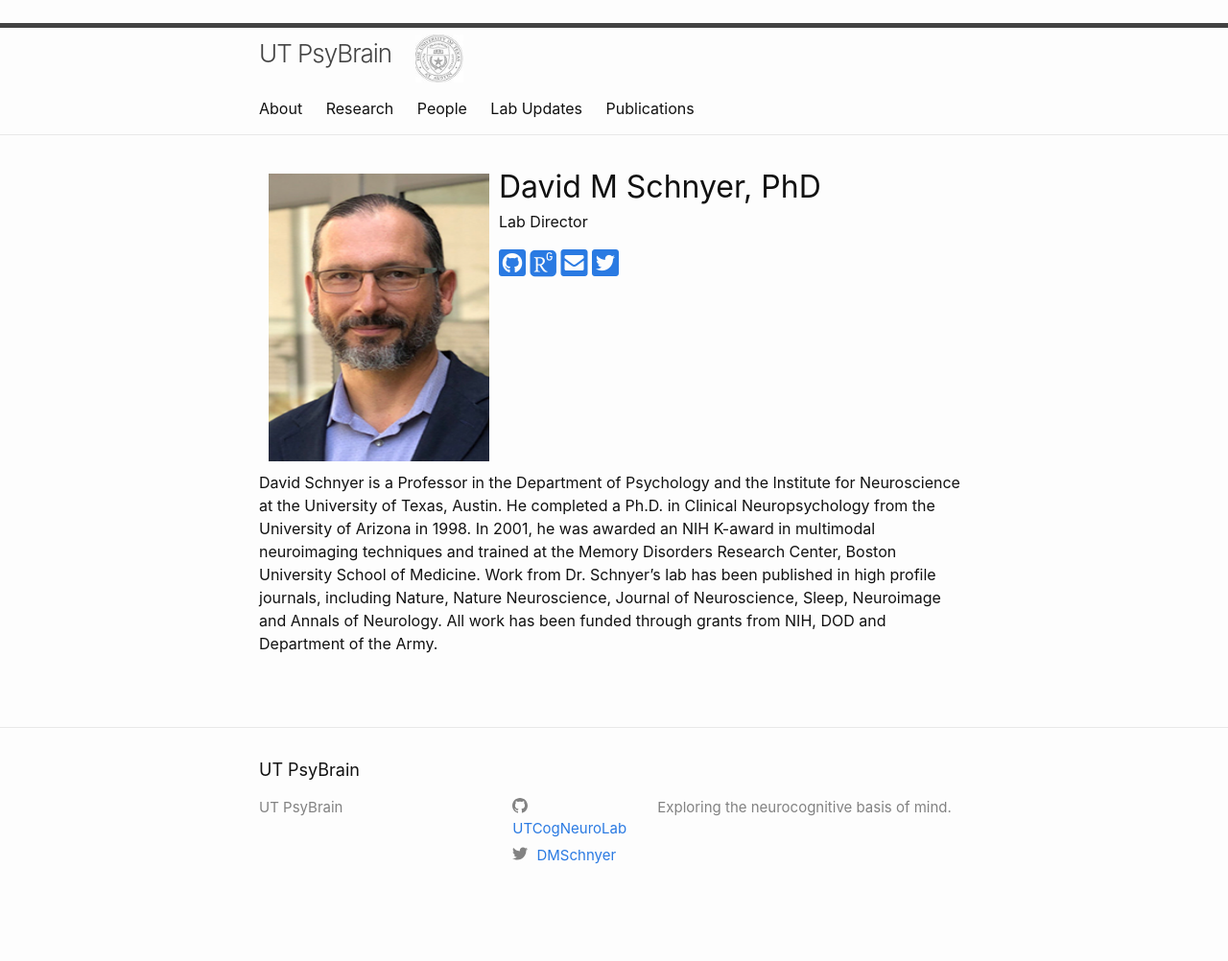
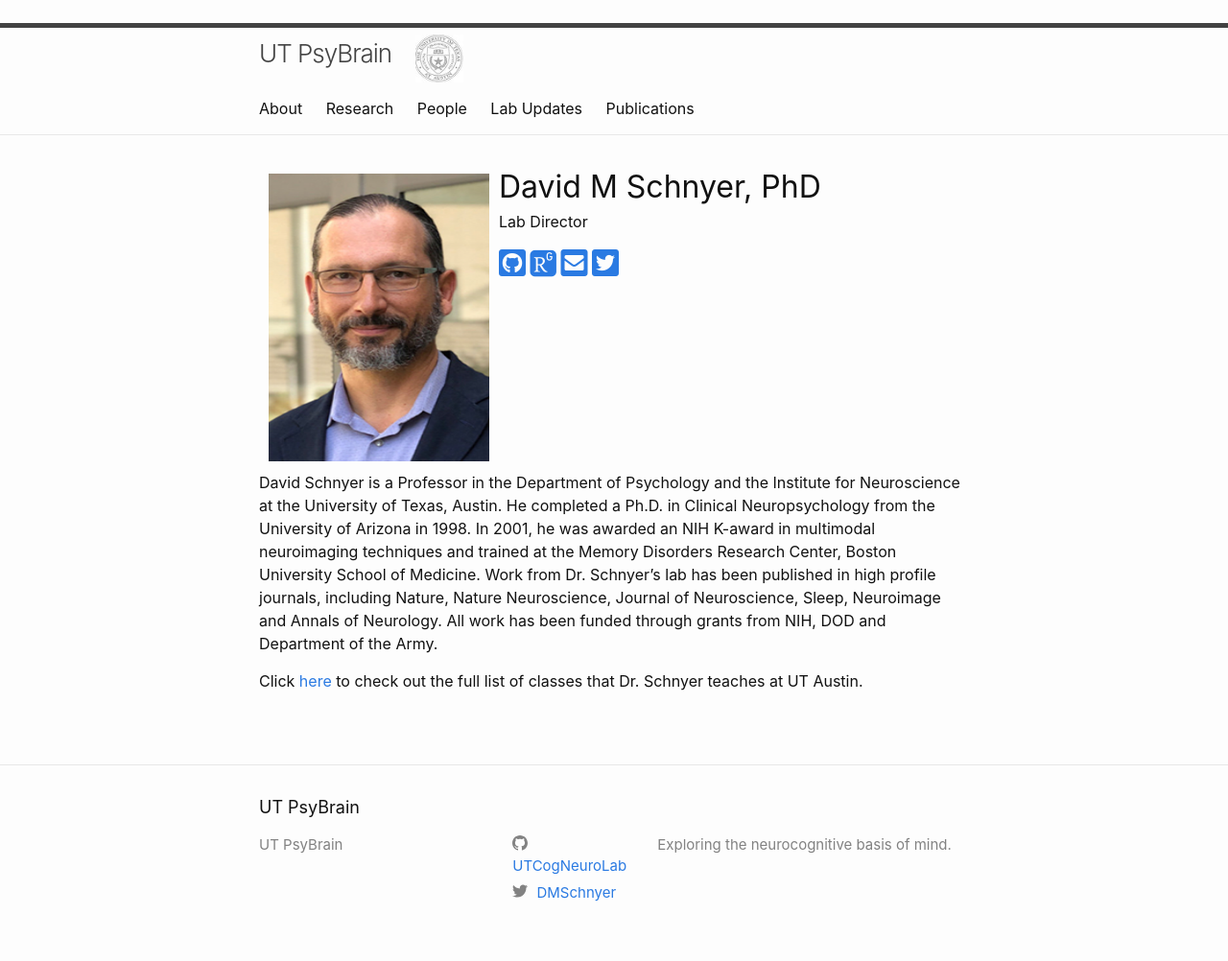
Before and after one commit to UTCogNeuroLab/UTCogNeuroLab.github.io, a Jekyll site: the page built from team/david-schnyer.md, in a window 1280 px wide. Shown: the whole page at 96% size. Built offline with Jekyll 4.4.1, drawn with Linux system fonts in a browser that asks for light colours; nearby versions of some CDN libraries; some web fonts are replaced; before the commit the page ends 963 px from its top, so only the background shows below that.

Commit message:
Adding link to courses under Dr. Schnyer's page

```diff
--- a/team/david-schnyer.md
+++ b/team/david-schnyer.md
@@ -15,3 +15,5 @@ permalink: /people/davidmschnyer/
 ---
 
 David Schnyer is a Professor in the Department of Psychology and the Institute for Neuroscience at the University of Texas, Austin. He completed a Ph.D. in Clinical Neuropsychology from the University of Arizona in 1998. In 2001, he was awarded an NIH K-award in multimodal neuroimaging techniques and trained at the Memory Disorders Research Center, Boston University School of Medicine. Work from Dr. Schnyer’s lab has been published in high profile journals, including Nature, Nature Neuroscience, Journal of Neuroscience, Sleep, Neuroimage and Annals of Neurology. All work has been funded through grants from NIH, DOD and Department of the Army.
+
+Click [here](/courses/) to check out the full list of classes that Dr. Schnyer teaches at UT Austin.
```
